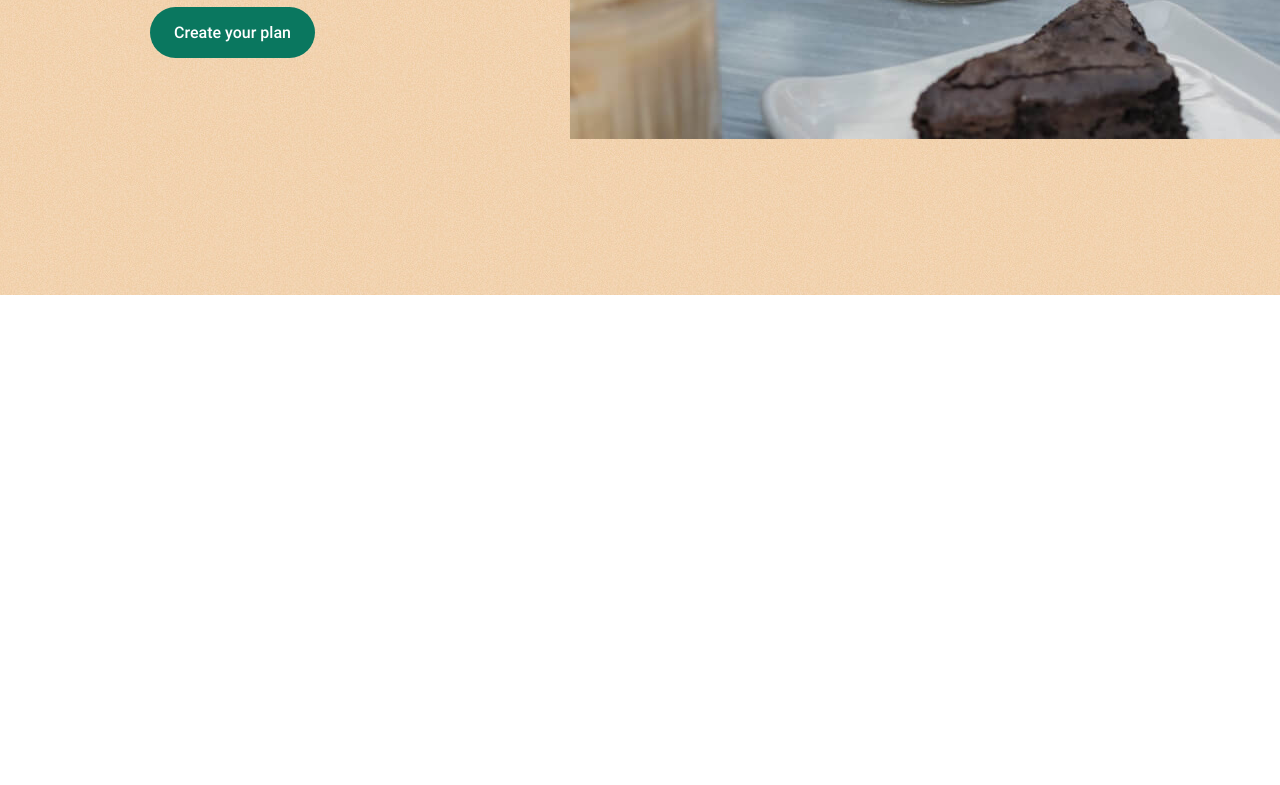
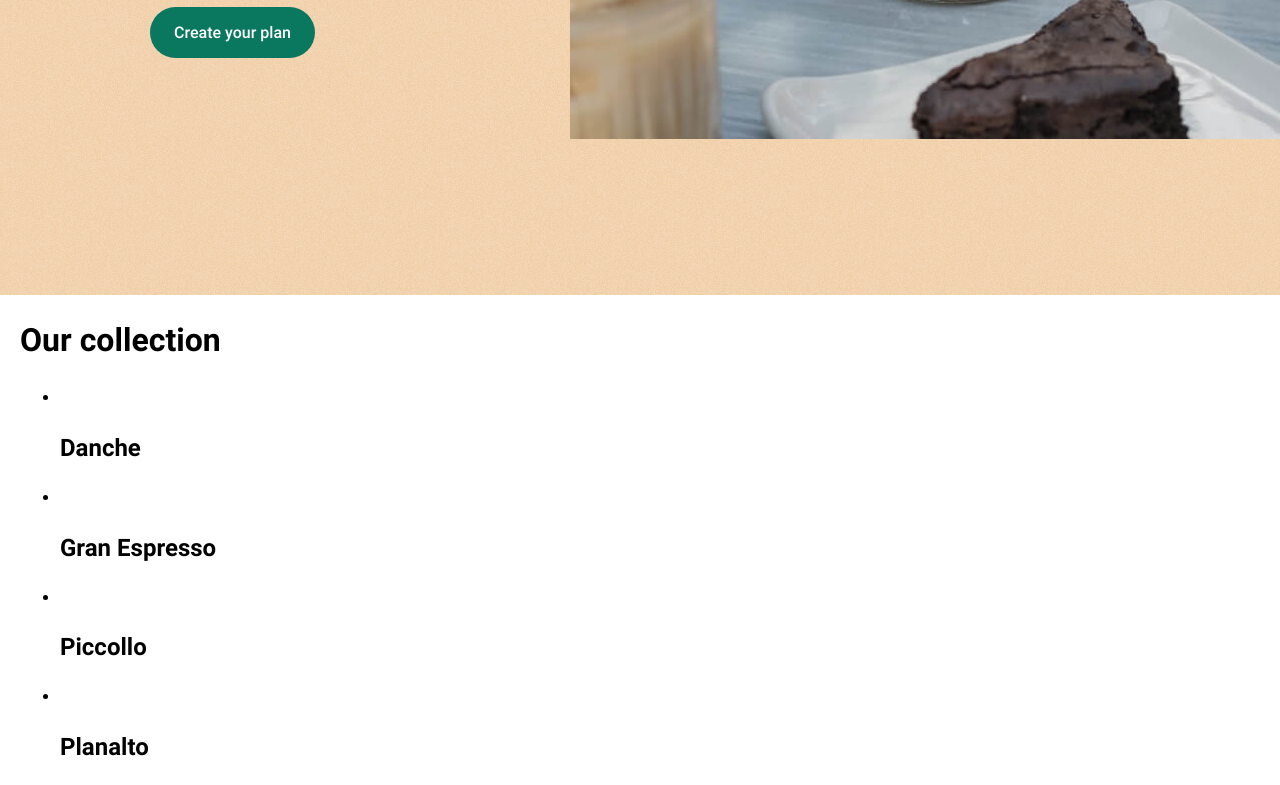
Before and after one commit to Muhammadmustafo882/Coffee-roasters, a plain HTML site: page index.html in a window 1280 px wide. Shown: the part 666-1451 px from the top of the page. Before the commit the page ends 961 px from the top, so only its background shows below. Drawn offline with Linux system fonts and the light colour scheme.

Commit message:
Add section html

```diff
--- a/index.html
+++ b/index.html
@@ -40,11 +40,45 @@
     </div>
 
     <main class="main-content">
-        <div class="container">
-            <section class="collection">
+            <section class="index-collection">
+                <div class="container">
+                <div class="index-collection-inner">
+                    <h1 class="index-collection-heading">Our collection</h1>
+                    <ul class="index-collection-list">
 
+                    <li class="index-collection-item"><img src="" alt="" class="index-collection-img"></li>
+
+                    <div class="index-collection-info">
+                        <h2 class="index-collection-title">Danche</h2>
+                        <p class="index-collection-text"></p>
+                        </div>
+
+                    <li class="index-collection-item"><img src="" alt="" class="index-collection-img"></li>
+
+                    <div class="index-collection-info">
+                        <h2 class="index-collection-title">Gran Espresso</h2>
+                        <p class="index-collection-text"></p>
+                        </div>
+
+                    <li class="index-collection-item"><img src="" alt="" class="index-collection-img"></li>
+
+                    <div class="index-collection-info">
+                        <h2 class="index-collection-title">Piccollo</h2>
+                        <p class="index-collection-text"></p>
+                        </div>
+
+                    <li class="index-collection-item"><img src="" alt="" class="index-collection-img"></li>
+
+                    <div class="index-collection-info">
+                        <h2 class="index-collection-title">Planalto</h2>
+                        <p class="index-collection-text"></p>
+                        </div>
+
+                        </ul>
+
+                    </div>
+                </div>
             </section>
-        </div>
     </main>
 
     <footer class="footer">
```
